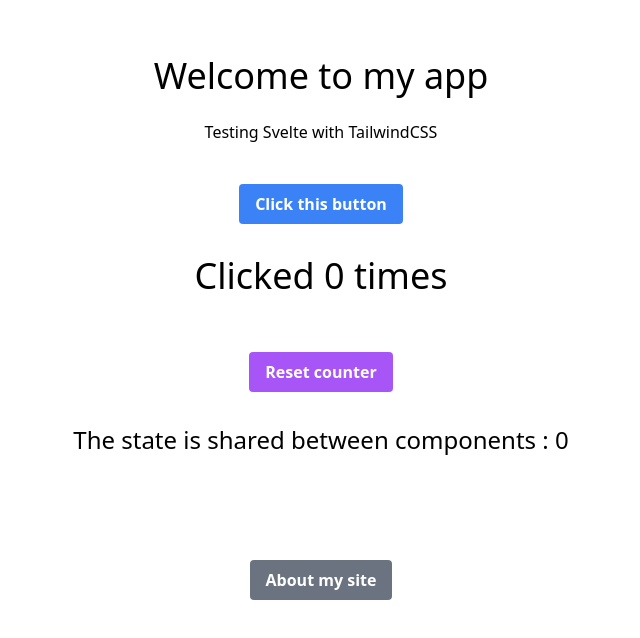
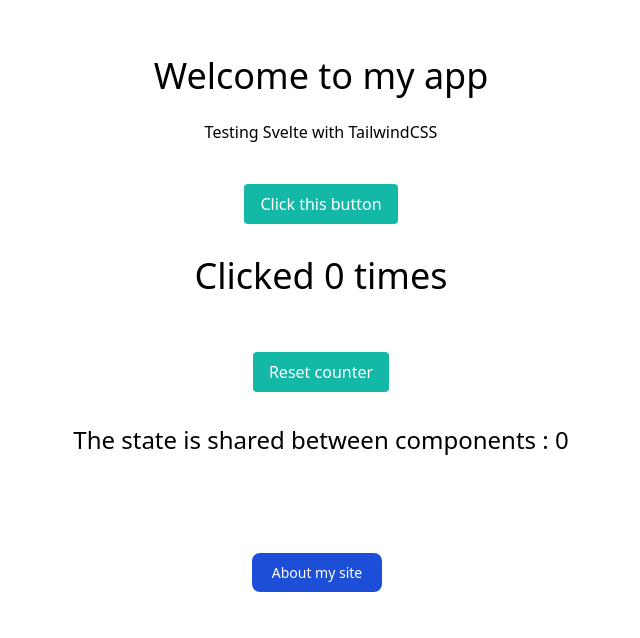
Before and after one commit to bbrassart/svelte-counter, a SvelteKit app: page / in a window 1280 px wide. Shown: the top 638 px of the page, without its empty margins (319-959 px from the left). Built offline with nearby package versions, Linux system fonts and the light colour scheme.

Commit message:
Svelte counter: Improve styles

```diff
--- a/src/App.svelte
+++ b/src/App.svelte
@@ -1,12 +1,11 @@
 <script>
-  import FirstChild from "./lib/components/FirstChild.svelte";
-	import SecondChild from "./lib/components/SecondChild.svelte";
+	import FirstChild from './lib/components/FirstChild.svelte';
+	import SecondChild from './lib/components/SecondChild.svelte';
 	import { base } from '$app/paths';
 </script>
 
 <div class="flex flex-wrap p-6">
 	<div class="w-full text-center mt-8">
-
 		<h1 class="text-4xl mb-6 text-red">Welcome to my app</h1>
 		<p class="mb-2">Testing Svelte with TailwindCSS</p>
 	</div>
@@ -14,6 +13,10 @@
 	<SecondChild />
 	<section class="w-full">
 		<div class="text-center my-20">
-			<button class="bg-gray-500 hover:bg-gray-700 text-white font-bold py-2 px-4 rounded"><a href="{base}/about">About my site</a></button>
+			<a
+				class="text-white bg-blue-700 hover:bg-blue-800 focus:ring-4 focus:ring-blue-300 font-medium rounded-lg text-sm px-5 py-2.5 mr-2 mb-2 dark:bg-blue-600 dark:hover:bg-blue-700 focus:outline-none dark:focus:ring-blue-800"
+				href="{base}/about">About my site</a
+			>
+		</div>
 	</section>
 </div>
--- a/src/lib/components/FirstChild.svelte
+++ b/src/lib/components/FirstChild.svelte
@@ -6,7 +6,7 @@
 <section class="w-full">
 	<div class="text-center mt-8">
 		<button
-			class="bg-blue-500 hover:bg-blue-700 text-white font-bold py-2 px-4 rounded"
+			class="bg-teal-500 hover:bg-teal-700 text-white py-2 px-4 rounded"
 			on:click={onCounterIncreaseClick}>Click this button</button
 		>
 	</div>
--- a/src/lib/components/SecondChild.svelte
+++ b/src/lib/components/SecondChild.svelte
@@ -6,7 +6,7 @@
 <section class="w-full mt-8">
   <div class="text-center">
     <button
-      class="bg-purple-500 hover:bg-purple-700 text-white font-bold py-2 px-4 rounded"
+      class="bg-teal-500 hover:bg-teal-700 text-white py-2 px-4 rounded"
       on:click={reset}>Reset counter</button
     >
   </div>
--- a/src/routes/+page.svelte
+++ b/src/routes/+page.svelte
@@ -1,6 +1,6 @@
 <script>
-  import '../global.css';
-  import App from '../App.svelte';
+	import '../global.css';
+	import App from '../App.svelte';
 </script>
 
 <App />
--- a/src/routes/about/+page.svelte
+++ b/src/routes/about/+page.svelte
@@ -1,17 +1,20 @@
 <script>
-  import { base } from '$app/paths';
-  import '../../global.css';
-  import { counter } from '../../stores';
+	import { base } from '$app/paths';
+	import '../../global.css';
+	import { counter } from '../../stores';
 </script>
 
 <div class="flex flex-wrap p-6">
 	<div class="w-full text-center mt-8">
-
 		<h1 class="text-4xl mb-6 text-red">About section</h1>
 		<p class="mb-2">I can still see the counter: {$counter}</p>
 	</div>
 	<section class="w-full">
 		<div class="text-center my-20">
-			<button class="bg-gray-500 hover:bg-gray-700 text-white font-bold py-2 px-4 rounded"><a href="{base}/">Cool! Now back to home</a></button>
+			<a
+				class="text-white bg-blue-700 hover:bg-blue-800 focus:ring-4 focus:ring-blue-300 font-medium rounded-lg text-sm px-5 py-2.5 mr-2 mb-2 dark:bg-blue-600 dark:hover:bg-blue-700 focus:outline-none dark:focus:ring-blue-800"
+				href="{base}/">Cool! Now back to home</a
+			>
+		</div>
 	</section>
 </div>
```
